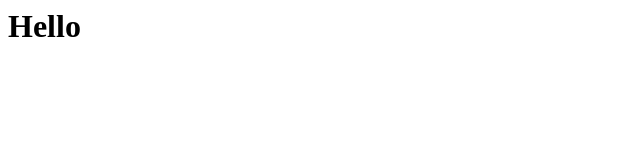
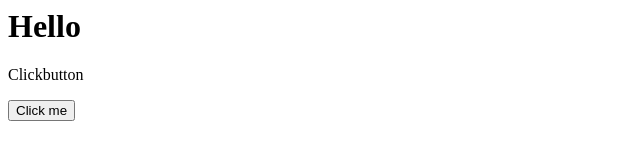
Before and after one commit to llawrence729/aboutme.github.io, a plain HTML site: page index.html in a window 1280 px wide. Shown: the whole page, without its empty margins (0-640 px from the left). Drawn offline with Linux system fonts and the light colour scheme.

Commit message:
Update index.html

```diff
--- a/index.html
+++ b/index.html
@@ -1,3 +1,62 @@
 <html>
 <body>
 <h1>Hello</h1>
+<p>Clickbutton</p></body>
+<button onclick="myFunction(textSize(30);
+text("Buckshot roullete", 100, 50);
+ellipse(200, 200, 200, 200);
+var hp =3 ;
+
+  var x=randomNumber(1, 5);
+var p=prompt("pick number 1-5:");
+if (x==p) { prompt("-1 hp");hp - 1;
+if (hp==0) {prompt("you dead");
+
+}
+
+} else {prompt("You survived");
+}
+
+  var x=randomNumber(1, 5);
+var p=prompt("pick number 1-5:");
+if (x==p) { prompt("-1 hp");hp - 1;
+if (hp==0) {prompt("you dead");
+
+}
+
+} else {prompt("You survived");
+}
+
+ var x=randomNumber(1, 5);
+var p=prompt("pick number 1-5:");
+if (x==p) { prompt("-1 hp");hp - 1;
+if (hp==0) {prompt("you dead");
+
+}
+
+} else {prompt("You survived");
+}
+
+ var x=randomNumber(1, 5);
+var p=prompt("pick number 1-5:");
+if (x==p) { prompt("-1 hp");hp - 1;
+if (hp==0) {prompt("you dead");
+
+}
+
+} else {prompt("You survived");
+}
+
+ var x=randomNumber(1, 5);
+var p=prompt("pick number 1-5:");
+if (x==p) { prompt("-1 hp");hp - 1;
+if (hp==0) {prompt("you dead");
+
+}
+
+} else {prompt("You survived");
+}
+if (hp==0) {prompt("you dead");
+
+}
+)">Click me</button>
```
